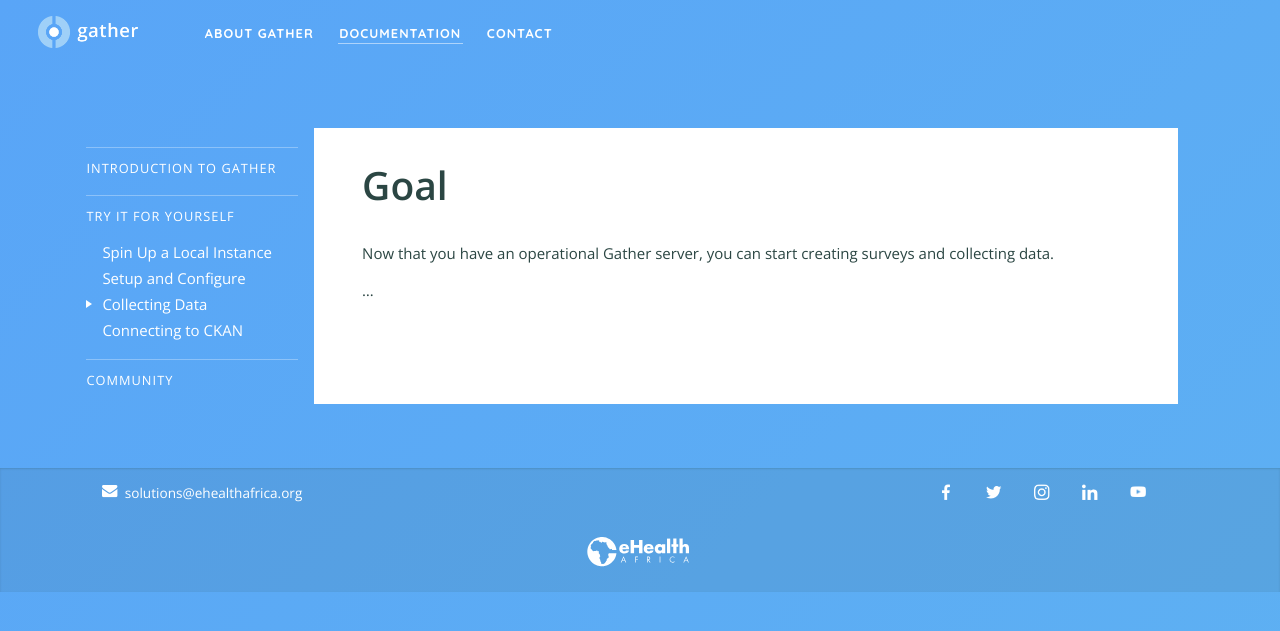
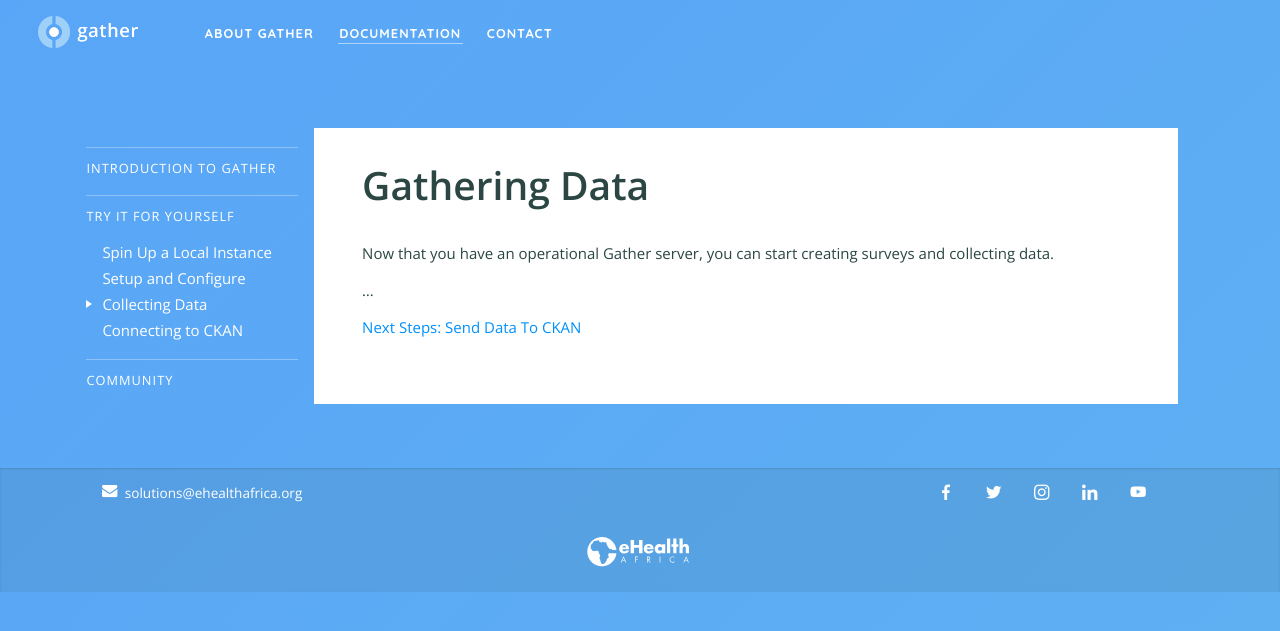
Before and after one commit to nixilla/gather, a Jekyll site: the page built from documentation/try/demo_helloworld.md, in a window 1280 px wide. Shown: the top 631 px of the page. Built offline with Jekyll 4.4.1, drawn with Linux system fonts in a browser that asks for light colours.

Commit message:
Update demo_helloworld.md

```diff
--- a/documentation/try/demo_helloworld.md
+++ b/documentation/try/demo_helloworld.md
@@ -3,8 +3,11 @@ title: Demo 2 Collecting Data
 permalink: documentation/try/demo_helloworld.html
 ---
 
-# Goal
+# Gathering Data
 
 Now that you have an operational Gather server, you can start creating surveys and collecting data.
 
 ...
+
+
+[Next Steps: Send Data To CKAN](demo_ckan)
```
